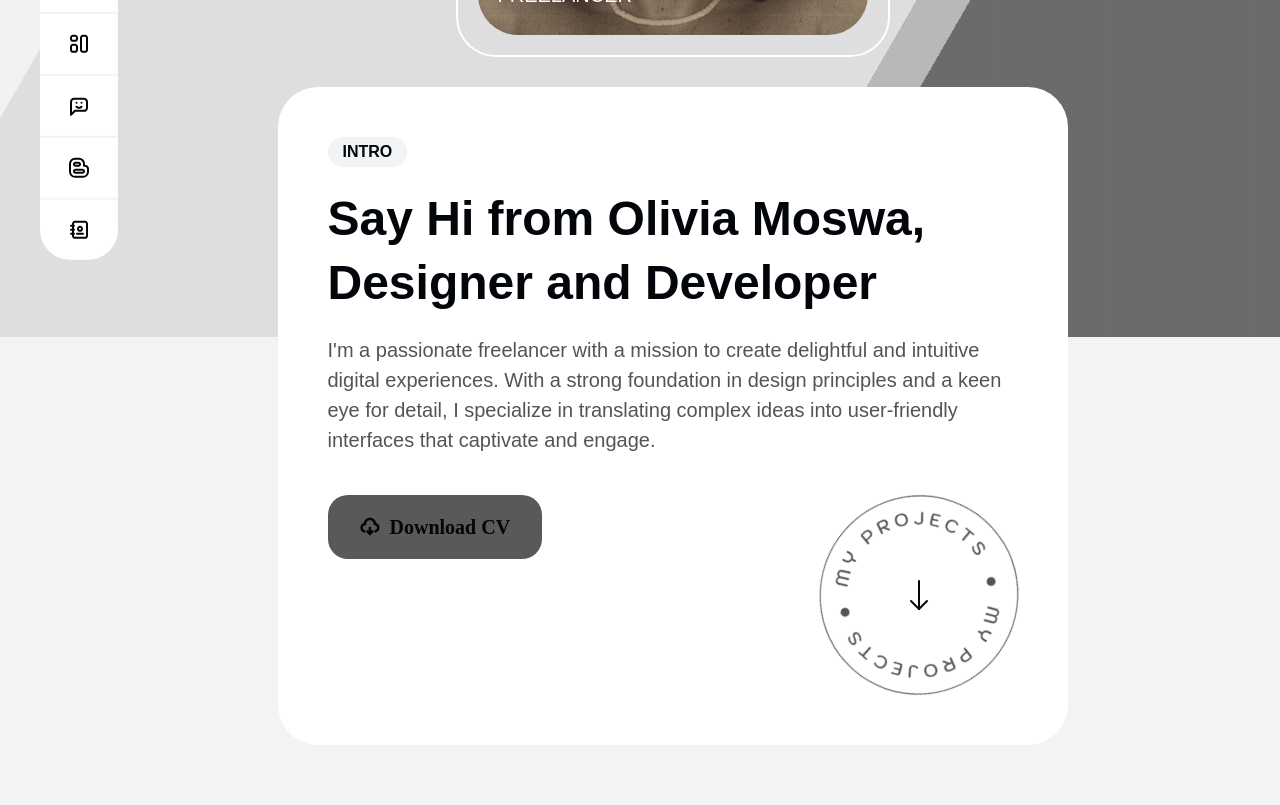
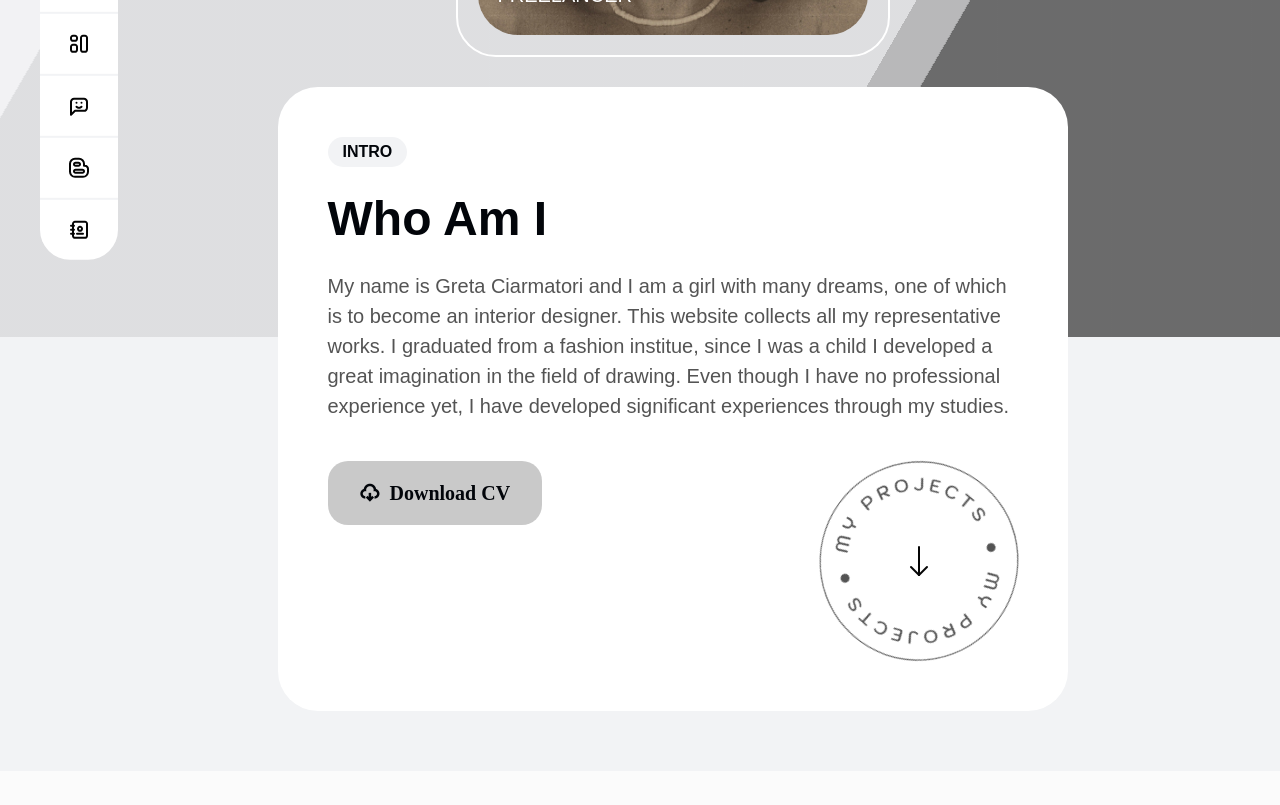
Before and after one commit to gretamune/gretamune.github.io, a PHP site: page / in a window 1280 px wide. Shown: the part 463-1268 px from the top of the page. After the commit the page ends 1124 px from the top, so only its background shows below. Run offline with PHP 8.4, Linux system fonts and the light colour scheme; some libraries are stand-ins or nearby versions; some web fonts are replaced.

Commit message:
template-4 wip

```diff
--- a/assets/css/style.css
+++ b/assets/css/style.css
@@ -1057,7 +1057,7 @@ section#card_main {
 
 button {
     border: 2px solid transparent;
-    background: #595959;
+    background: rgba(89, 89, 89, 0.32);
     font-family: 'Kodchasan';
     border-radius: 20px;
     transition: all 0.3s ease-in-out;
--- a/index.html
+++ b/index.html
@@ -211,11 +211,12 @@
                     <div class="intro_main">
                         <h2 class="intro font_w_font_s fade_up">intro</h2>
                     </div>
-                    <h2 class="moswa font_w_font_s fade_up">Say Hi from Olivia Moswa, Designer and Developer</h2>
-                    <h3 class="passionate font_w_font_s1 fade_up">I'm a passionate freelancer with a mission to create
-                        delightful and intuitive digital experiences. With a strong foundation in design principles and
-                        a keen eye for detail, I specialize in translating complex ideas into user-friendly interfaces
-                        that captivate and engage.
+                    <h2 class="moswa font_w_font_s fade_up">Who Am I</h2>
+                    <h3 class="passionate font_w_font_s1 fade_up">
+                        My name is Greta Ciarmatori and I am a girl with many dreams, one of which is to become an interior designer.
+                        This website collects all my representative works.
+                        I graduated from a fashion institue, since I was a child I developed a great imagination in the field of drawing.
+                        Even though I have no professional experience yet, I have developed significant experiences through my studies.
                     </h3>
                     <div class="button_circle_group">
                         <div>
```
